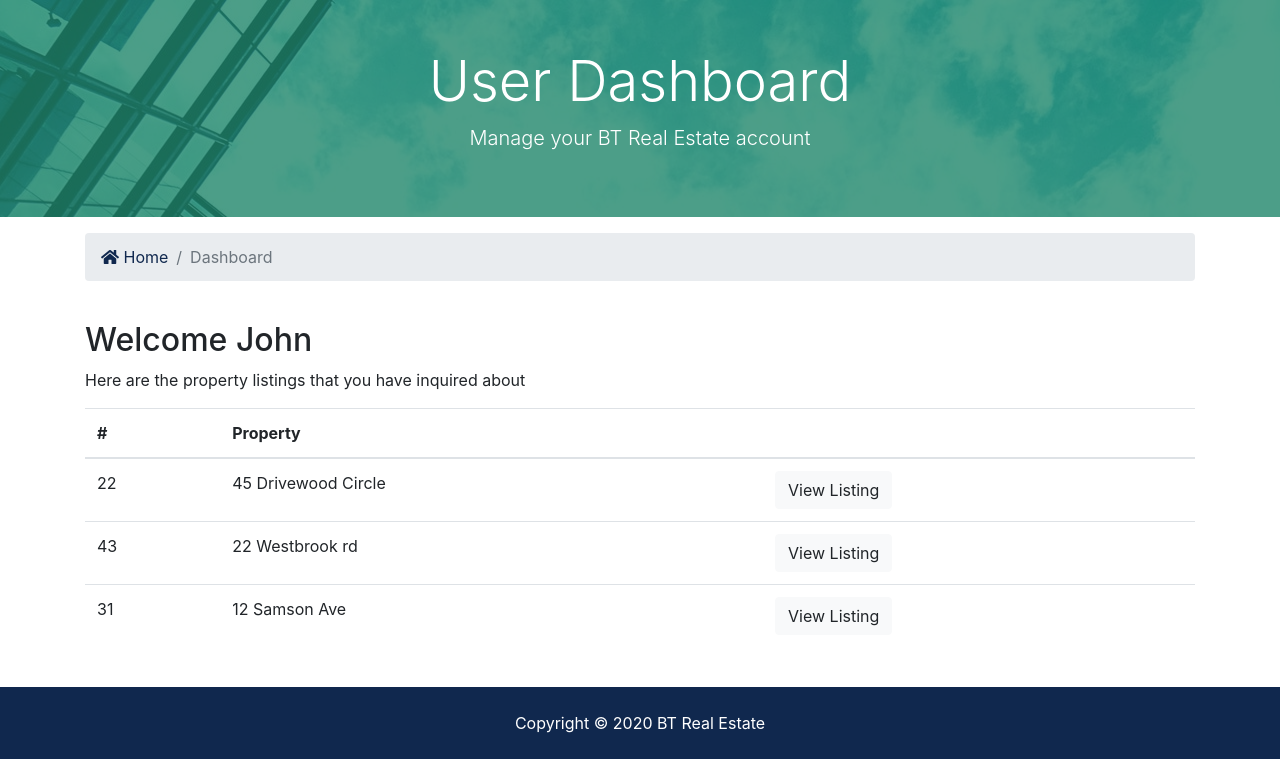
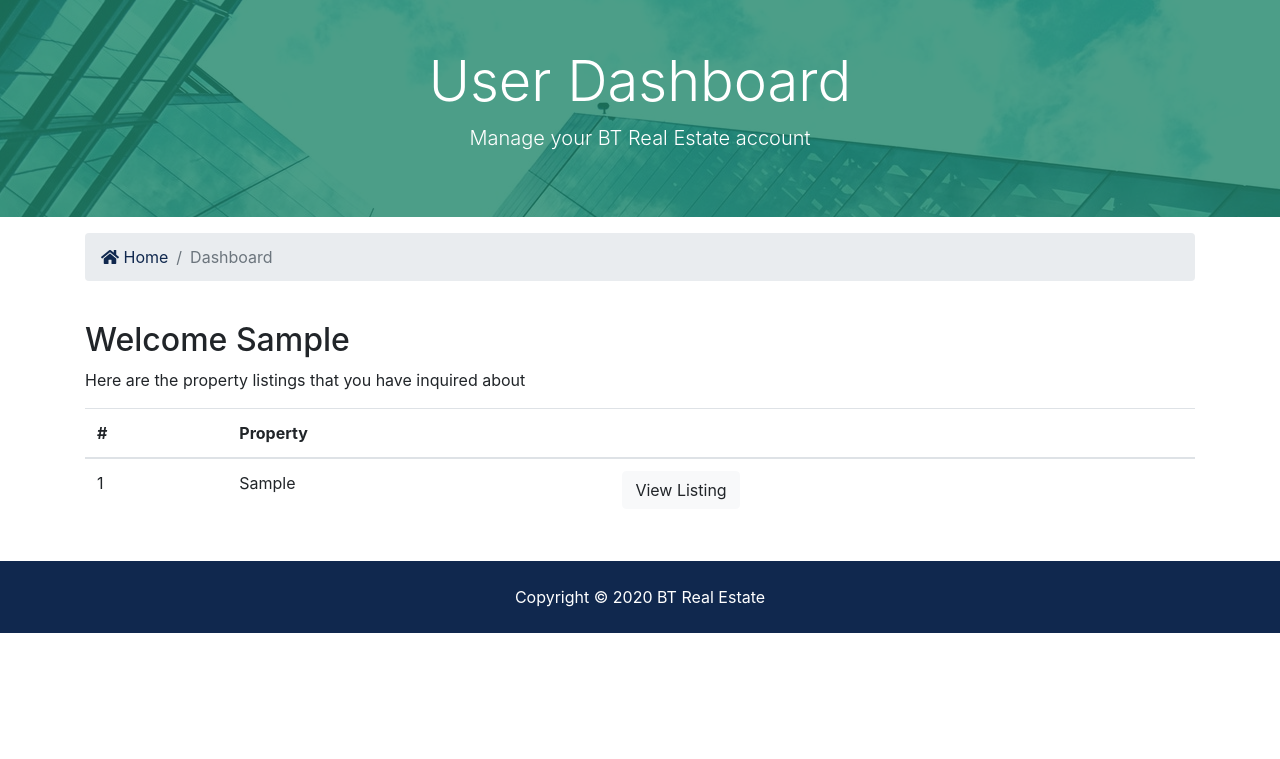
Before and after one commit to fjcasti1/django-BTRE-project, a Django app: page /accounts/dashboard/ in a window 1280 px wide. Shown: the part 128-887 px from the top of the page. After the commit the page ends 761 px from the top, so only its background shows below. Run offline with Django 3.2, Linux system fonts and the light colour scheme; a user stored in the database is signed in; tables that the repository leaves empty hold one stand-in row (values such as "Sample post"); some libraries are stand-ins or nearby versions.

Commit message:
Dynamic Dashboard

```diff
--- a/accounts/views.py
+++ b/accounts/views.py
@@ -1,6 +1,7 @@
 from django.shortcuts import render, redirect
 from django.contrib import messages, auth
 from django.contrib.auth.models import User
+from contacts.models import Contact
 # Create your views here.
 
 
@@ -69,4 +70,8 @@ def logout(request):
 
 
 def dashboard(request):
-    return render(request, 'accounts/dashboard.html')
+    user_contacts = Contact.objects.order_by('-contact_date').filter(user_id=request.user.id)
+    context = {
+        'contacts': user_contacts
+    }
+    return render(request, 'accounts/dashboard.html',context)
--- a/templates/accounts/dashboard.html
+++ b/templates/accounts/dashboard.html
@@ -33,7 +33,8 @@
   <div class="container">
     <div class="row">
       <div class="col-md-12">
-        <h2>Welcome John</h2>
+        <h2>Welcome {{ user.first_name }}</h2>
+        {% if contacts %}
           <p>Here are the property listings that you have inquired about</p>
           <table class="table">
             <thead>
@@ -44,29 +45,21 @@
               </tr>
             </thead>
             <tbody>
+            {% for contact in contacts %}
               <tr>
-              <td>22</td>
-              <td>45 Drivewood Circle</td>
+                <td>{{ contact.id }}</td>
+                <td>{{ contact.listing }}</td>
                 <td>
-                <a class="btn btn-light" href="#">View Listing</a>
+                  <a class="btn btn-light" href="{% url 'listing' contact.listing_id %}">
+                    View Listing</a>
                 </td>
               </tr>
-            <tr>
-              <td>43</td>
-              <td>22 Westbrook rd</td>
-              <td>
-                <a class="btn btn-light" href="#">View Listing</a>
-              </td>
-            </tr>
-            <tr>
-              <td>31</td>
-              <td>12 Samson Ave</td>
-              <td>
-                <a class="btn btn-light" href="#">View Listing</a>
-              </td>
-            </tr>
+            {% endfor %}
             </tbody>
           </table>
+        {% else %}
+          <p>You have not made any inquiries</p>
+        {% endif %}
       </div>
     </div>
   </div>
```
Lines whose indentation alone changed are shown as unchanged.
